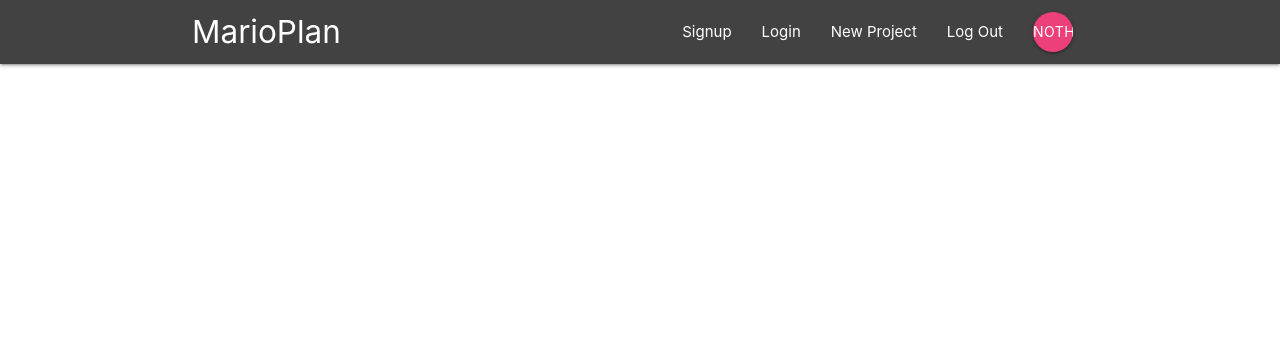
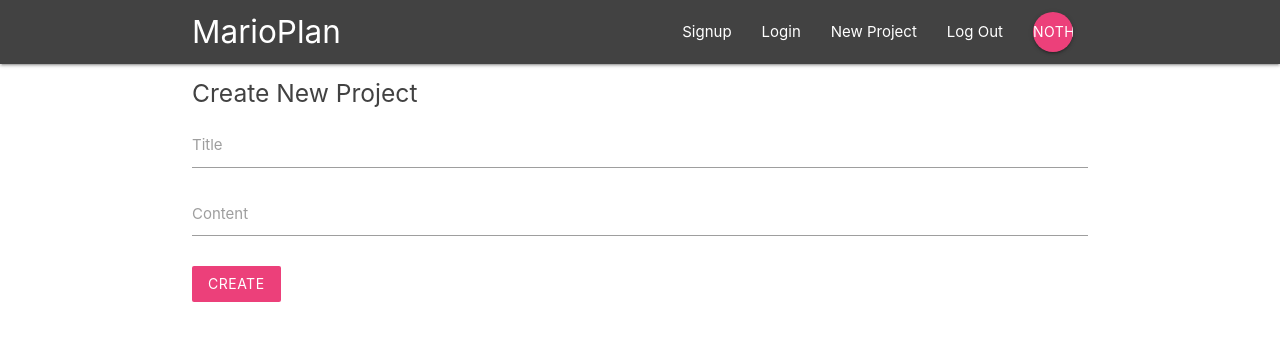
Before and after one commit to SorinC6/Projects-Management-App, a React (Create React App) app in the folder project/: page /create in a window 1280 px wide. Shown: the top 340 px of the page. Built offline with nearby package versions, Linux system fonts and the light colour scheme.

Commit message:
added Route for Creating a project

```diff
--- a/project/src/App.js
+++ b/project/src/App.js
@@ -6,6 +6,7 @@ import Dashboard from "./components/dashboard/Dashboard";
 import ProjectDetails from "./components/home/ProjectDetails";
 import Signin from "./components/auth/Signin";
 import Signup from "./components/auth/Signup";
+import CreateProject from "./components/home/CreateProject";
 
 function App() {
   return (
@@ -16,6 +17,7 @@ function App() {
         <Route path="/project/:id" component={ProjectDetails} />
         <Route path="/signin" component={Signin} />
         <Route path="/signup" component={Signup} />
+        <Route path="/create" component={CreateProject} />
       </Switch>
     </div>
   );
--- a/project/src/components/home/CreateProject.js
+++ b/project/src/components/home/CreateProject.js
@@ -20,7 +20,7 @@ export class CreateProject extends Component {
     return (
       <div className="container">
         <form onSubmit={this.handleSubmit} className="white">
-          <h5 className="grey-text text-darken-3">Sign In</h5>
+          <h5 className="grey-text text-darken-3">Create New Project</h5>
           <div className="input-field">
             <label htmlFor="title">Title</label>
             <input type="text" id="title" onChange={this.handleChange} />
```
